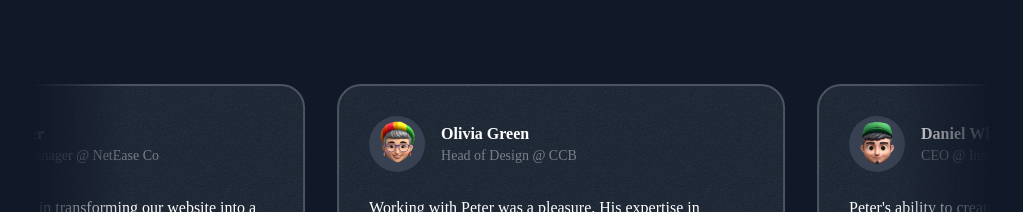
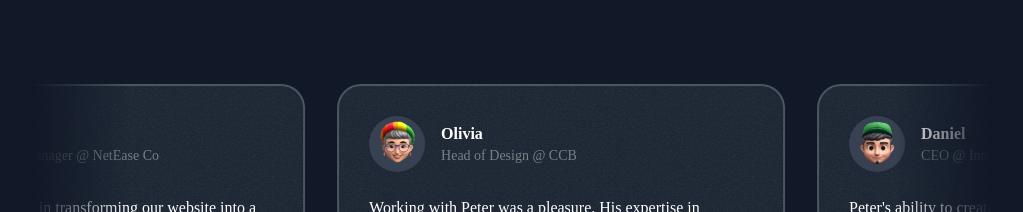
Before and after one commit to YoungthSky/PeterHome, a Next.js app: page / in a window 1280 px wide. Shown: the part 2800-3012 px from the top of the page, without its empty margins (128-1151 px from the left). Built offline with nearby package versions, Linux system fonts and the light colour scheme; a web font is replaced by a local one.

Commit message:
Update Testimonials.tsx

```diff
--- a/src/sections/Testimonials.tsx
+++ b/src/sections/Testimonials.tsx
@@ -11,31 +11,31 @@ import { Fragment } from "react";
 
 const testimonials = [
   {
-    name: "Alex Turner",
+    name: "Alex",
     position: "Marketing Manager @ NetEase Co",
     text: "Peter was instrumental in transforming our website into a powerful marketing tool. His attention to detail and ability to understand our brand is exceptional. We're thrilled with the results!",
     avatar: memojiAvatar1,
   },
   {
-    name: "Olivia Green",
+    name: "Olivia",
     position: "Head of Design @ CCB",
     text: "Working with Peter was a pleasure. His expertise in frontend development brought our designs to life in a way we never imagined. The website has exceeded our expectations.",
     avatar: memojiAvatar2,
   },
   {
-    name: "Daniel White",
+    name: "Daniel",
     position: "CEO @ InnovateCo",
     text: "Peter's ability to create seamless user experiences is unmatched. Our website has seen a significant increase in conversions since launching the new design. We couldn't be happier.",
     avatar: memojiAvatar3,
   },
   {
-    name: "Emily Carter",
+    name: "Emily",
     position: "Product Manager @ Dr.PandaCo",
     text: "Peter is a true frontend wizard. He took our complex product and transformed it into an intuitive and engaging user interface. We're already seeing positive feedback from our customers.",
     avatar: memojiAvatar4,
   },
   {
-    name: "Michael Brown",
+    name: "Michael",
     position: "Director of IT @ YoukiaTech",
     text: "Peter's work on our website has been nothing short of exceptional. He's a talented developer who is also a great communicator. We highly recommend him.",
     avatar: memojiAvatar5,
```
